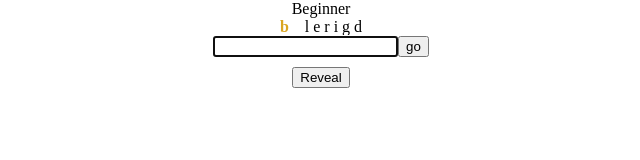
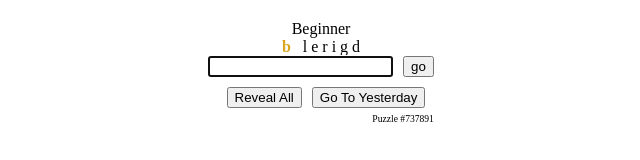
Before and after one commit to kireet/nhibee, a React app: page / in a window 1280 px wide. Shown: the whole page, without its empty margins (319-959 px from the left). Built offline with nearby package versions, Linux system fonts and the light colour scheme.

Commit message:
yesterday support

```diff
--- /dev/null
+++ b/src/components/Controller.jsx
@@ -0,0 +1,22 @@
+import React from 'react';
+
+function Controller(props) {
+
+    return (
+        <div>
+        <div className="controlBar">
+            <button className="controlButton"
+                    onClick={() => props.onReveal()}>Reveal All
+            </button>
+            <button className="controlButton"
+                    onClick={() => props.onYesterday()}>Go To Yesterday
+            </button>
+        </div>
+            <div className="finePrint">
+            Puzzle #{props.dayNumber}
+            </div>
+        </div>
+    );
+}
+
+export default Controller;
--- a/src/components/Game.css
+++ b/src/components/Game.css
@@ -1,9 +1,29 @@
 .Game {
   text-align: center;
   font-family: "Andale Mono";
+  width: auto;
+  margin: 20px;
 }
 
+.GameContainer {
+  display: inline-block
+}
 .centerLetter {
   font-weight: bold;
   color: goldenrod;
 }
+
+.controlBar {
+  margin-top: 10px;
+  width: auto;
+}
+
+.controlButton {
+  margin-left:10px;
+}
+
+.finePrint {
+  font-size: 0.6em;
+  text-align: right;
+  margin-top: 5px;
+}
--- a/src/components/Game.jsx
+++ b/src/components/Game.jsx
@@ -4,6 +4,7 @@ import './Game.css';
 import ScoreBoard from "./ScoreBoard";
 import WordBank from "./WordBank";
 import Letterpad from "./Letterpad";
+import Controller from "./Controller";
 
 class Game extends React.Component {
     constructor(props) {
@@ -14,7 +15,10 @@ class Game extends React.Component {
             pangrams: new Set(),
             solutions: new Set(),
             solved: new Set(),
-            userEntryState: ""
+            userEntryState: "",
+            dayNumber: this.getDayNumber(),
+            words: []
+
         }
     }
 
@@ -24,7 +28,7 @@ class Game extends React.Component {
             .then(
                 words => {
                     console.log(`received ${words.length} words`);
-                    this.processWordList(words);
+                    this.processWordList(this.state.dayNumber, words);
                 },
                 err => {
 
@@ -32,27 +36,25 @@ class Game extends React.Component {
             );
     }
 
-    processWordList(words) {
+    processWordList(dayNumber, words) {
         let letterChoices = new Set();
         for (const word of words) {
             let letters = new Set(word);
-            if (letters.size === 7 && !letters.has("s")) {
+            if (letters.size === 7) {
                 letterChoices.add(letters);
             }
         }
         letterChoices = Array.from(letterChoices).sort();
-        const day = this.getDayNumber();
-        const letters = letterChoices[day % letterChoices.length];
+        const letters = letterChoices[dayNumber % letterChoices.length];
         const sortedLetters = Array.from(letters).sort();
-        let idx = day % 7;
+        let idx = dayNumber % 7;
         const keyLetter = sortedLetters[idx];
         sortedLetters.splice(sortedLetters.indexOf(keyLetter), 1);
 
         const solutions = new Set();
         const pangrams = new Set();
         for (const word of words) {
-            if (word.length >= 4 &&
-                word.includes(keyLetter) &&
+            if (word.includes(keyLetter) &&
                 Array.from(word).every(l => letters.has(l))) {
                 solutions.add(word);
                 if (new Set(word).size === 7) {
@@ -65,6 +67,8 @@ class Game extends React.Component {
             keyLetter,
             pangrams,
             solutions,
+            words,
+            dayNumber,
             letters: this.shuffle(sortedLetters, Math.max(0, idx - 1)) /* not random but consistent for dev */
         });
     }
@@ -97,19 +101,22 @@ class Game extends React.Component {
     }
 
     render() {
-        let {keyLetter, letters, solved, solutions, pangrams} = this.state;
+        let {keyLetter, letters, solved, solutions, pangrams, dayNumber} = this.state;
         letters = letters.join(" ");
         return (
             <div className="Game">
-                <ScoreBoard solved={solved} solutions={solutions} pangrams={pangrams}/>
-                <Letterpad keyLetter={keyLetter}
-                           letters={letters}
-                           onSubmit={w => this.handleNewWord(w)}
-                />
-                <WordBank solved={solved}/>
-                <button
-                    style={{margin: "10px"}}
-                    onClick={() => this.revealAll()}>Reveal</button>
+                <div className="GameContainer">
+                    <ScoreBoard solved={solved} solutions={solutions}
+                                pangrams={pangrams}/>
+                    <Letterpad keyLetter={keyLetter}
+                               letters={letters}
+                               onSubmit={w => this.handleNewWord(w)}
+                    />
+                    <WordBank solved={solved}/>
+                    <Controller dayNumber={dayNumber}
+                                onReveal={() => this.revealAll()}
+                                onYesterday={() => this.goToYesterday()}/>
+                </div>
             </div>
         );
     }
@@ -117,7 +124,7 @@ class Game extends React.Component {
     handleNewWord(w) {
         try {
             this.validateWord(w);
-        } catch(e) {
+        } catch (e) {
             alert(e.message);
             return;
         }
@@ -130,24 +137,24 @@ class Game extends React.Component {
     validateWord(w) {
         const {solved, solutions, keyLetter, letters} = this.state;
 
-        if(w === "") {
+        if (w === "") {
             throw new ValidationError("no letters");
         }
 
-        if(solved.has(w)) {
+        if (solved.has(w)) {
             throw new ValidationError("already found word");
         }
 
-        if(!w.includes(keyLetter)) {
+        if (!w.includes(keyLetter)) {
             throw new ValidationError("missing center letter");
         }
 
         const bad = Array.from(w).filter(l => l != keyLetter && !letters.includes(l));
-        if(bad.length > 0) {
+        if (bad.length > 0) {
             throw new ValidationError("other letters used");
         }
 
-        if(!solutions.has(w)) {
+        if (!solutions.has(w)) {
             throw new ValidationError("not in word list");
         }
     }
@@ -156,6 +163,10 @@ class Game extends React.Component {
         this.setState({
             solved: this.state.solutions
         })
+    }
+
+    goToYesterday() {
+        this.processWordList(this.state.dayNumber - 1, this.state.words);
     }
 }
 
--- a/src/components/Letterpad.jsx
+++ b/src/components/Letterpad.jsx
@@ -31,7 +31,9 @@ class Letterpad extends React.Component {
 
         return (
             <div>
-                <div><span className="centerLetter">{keyLetter}</span>&nbsp;&nbsp;&nbsp; <span>{letters}</span>
+                <div><span
+                    className="centerLetter">{keyLetter}</span>&nbsp;&nbsp;&nbsp;
+                    <span>{letters}</span>
                 </div>
                 <form onSubmit={this.handleSubmit}>
                     <input type="text"
@@ -40,7 +42,8 @@ class Letterpad extends React.Component {
                            value={currentWord}
                            onChange={this.handleChange}
                     />
-                    <input type="submit" value="go"/>
+                    <input className="controlButton"
+                           type="submit" value="go"/>
                 </form>
             </div>
         );
```
